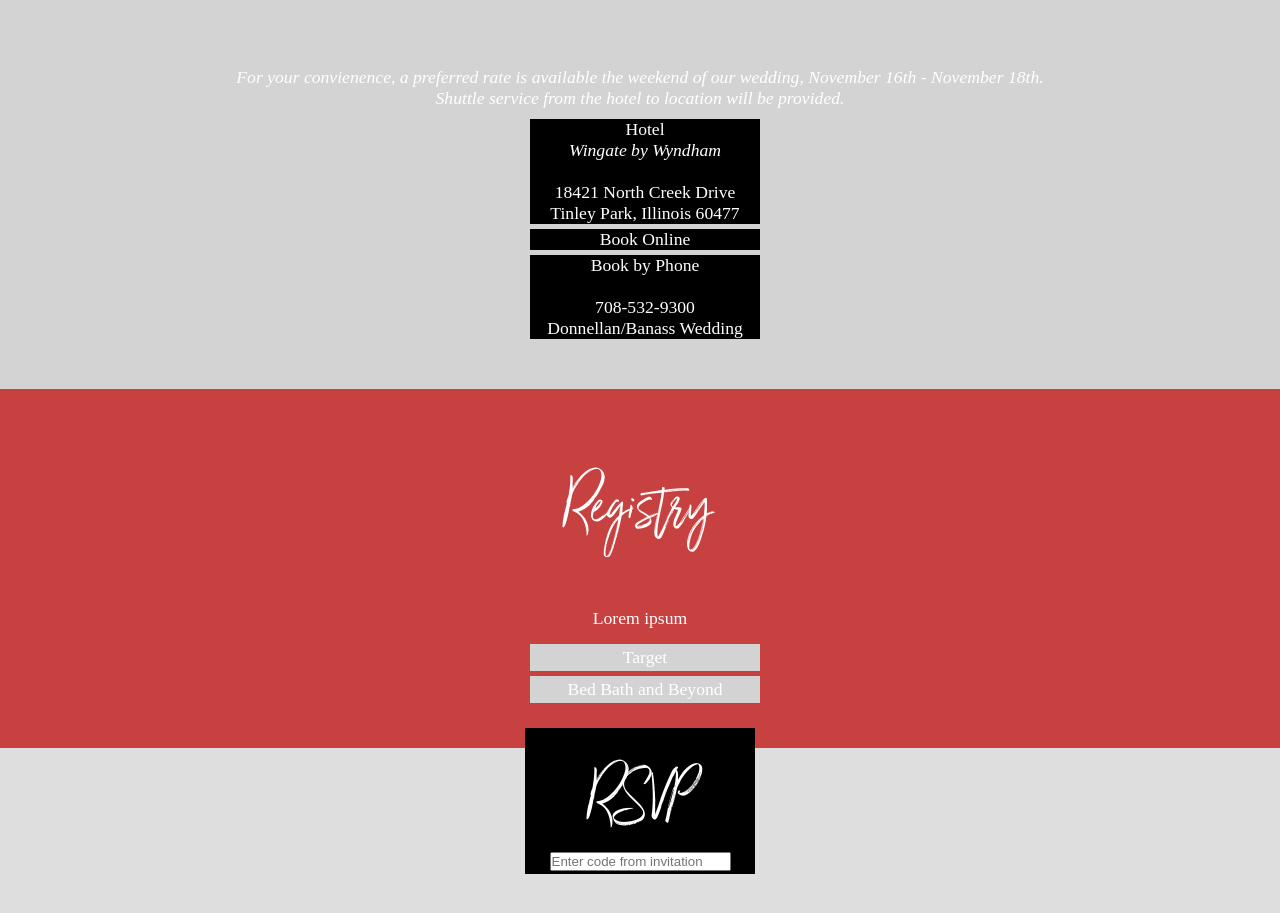
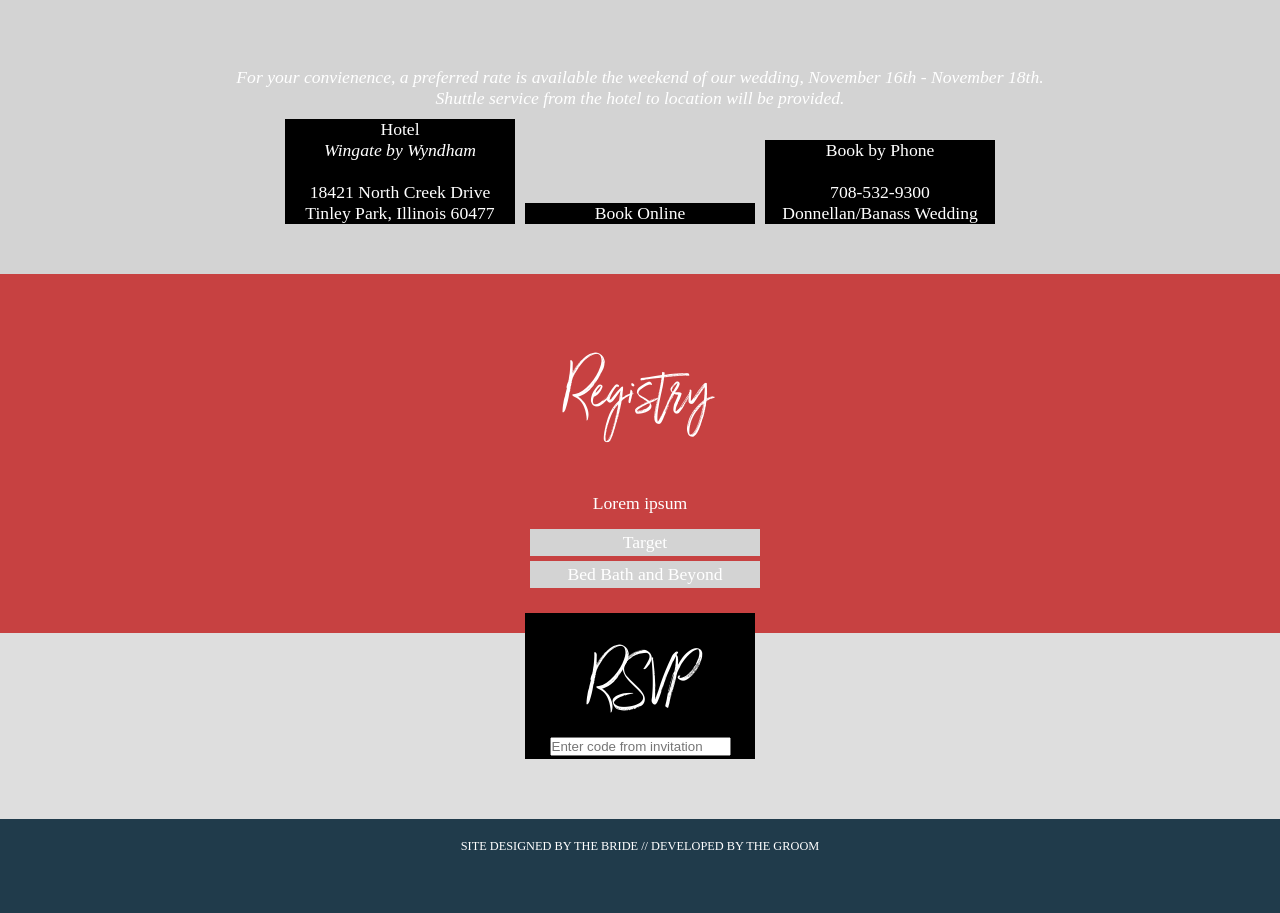
Before and after one commit to jbanass/jojo-wedding, an Angular app: page / in a window 1280 px wide. Shown: the part 3502-4415 px from the top of the page. After the commit the page ends 4376 px from the top, so only its background shows below. Built offline with nearby package versions, Linux system fonts and the light colour scheme; a web font is replaced by a local one.

Commit message:
hotel tablet and desktop

```diff
--- a/src/app/hotel/hotel.component.css
+++ b/src/app/hotel/hotel.component.css
@@ -35,3 +35,11 @@
 
 .hotel-info {
 }
+
+@media screen and (min-width: 768px) {
+  .square-container {
+    display: inline-block;
+    left: 0;
+    transform: none;
+  }
+}
```
